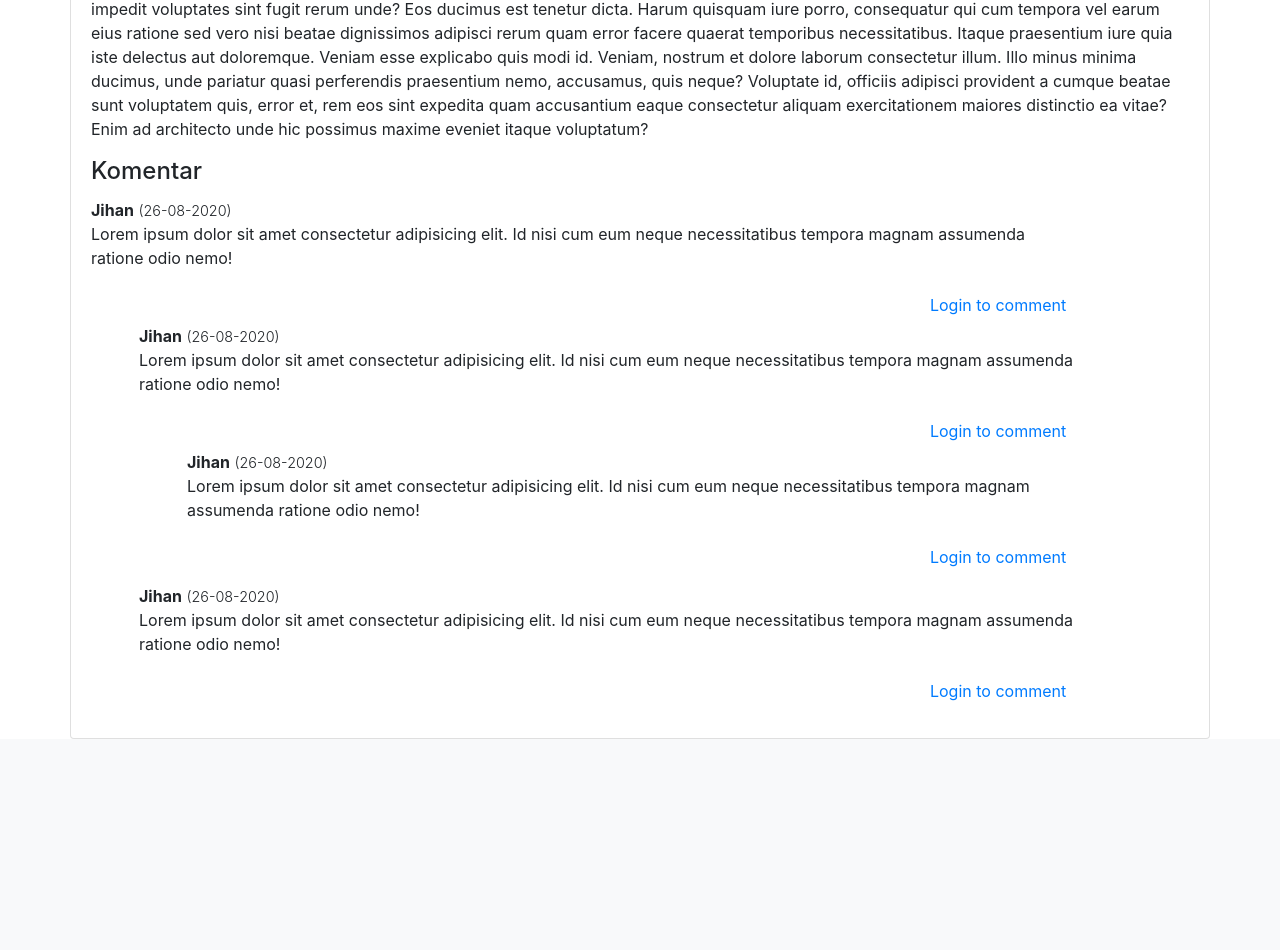
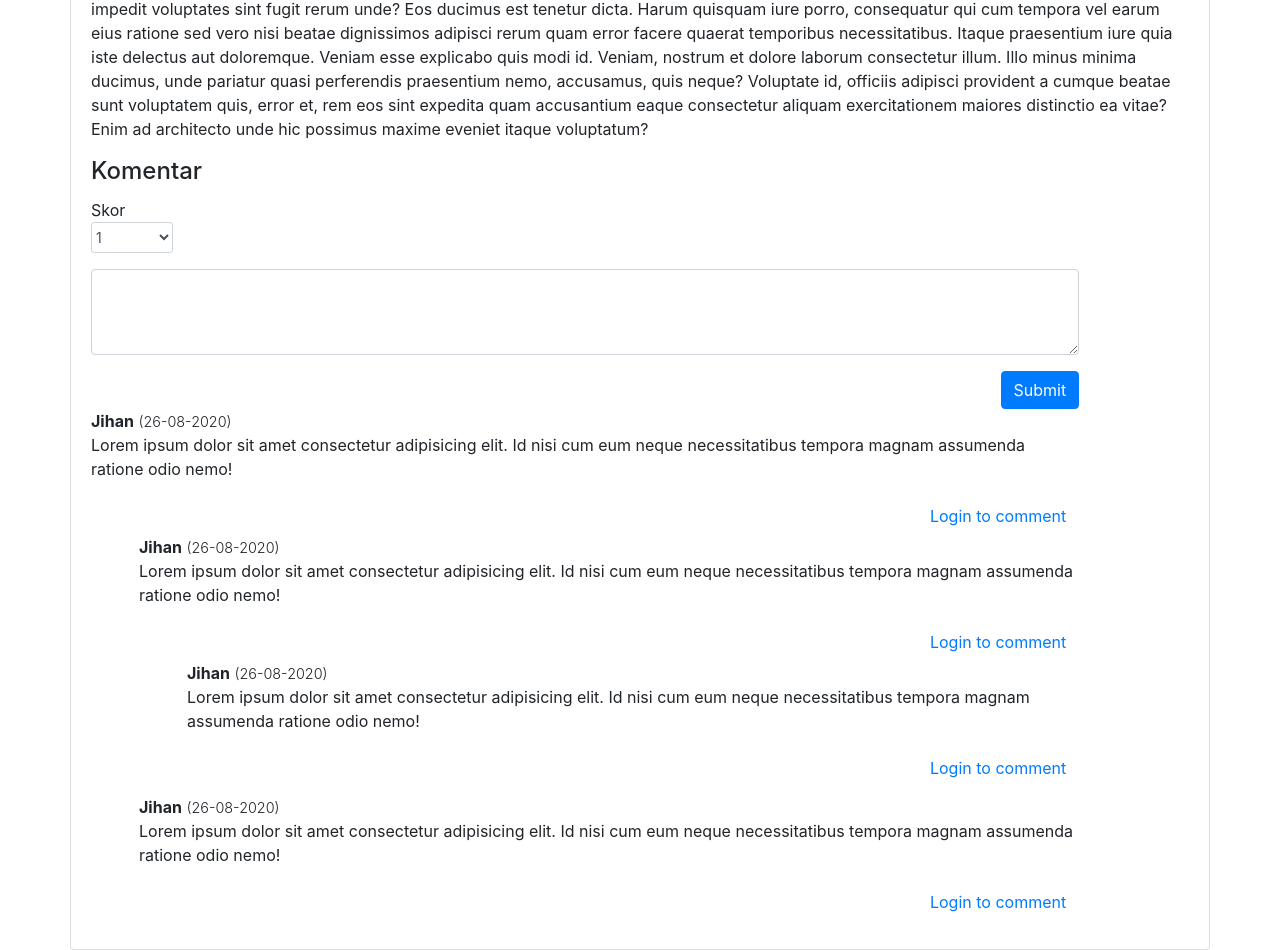
Before and after one commit to ristiriantoadi/django-bagi-cerita, a Django app: page /stories/1 in a window 1280 px wide. Shown: the part 545-1495 px from the top of the page. Before the commit the page ends 1284 px from the top, so only its background shows below. Run offline with Django 3.2, Linux system fonts and the light colour scheme; some libraries are stand-ins or nearby versions.

Commit message:
ui for the comment box is done

```diff
--- a/static/style.css
+++ b/static/style.css
@@ -39,7 +39,7 @@
     width: 70% !important;
 }
 
-.comment-list{
+.comments{
     width: 90%;
 }
 
@@ -55,3 +55,16 @@
 .comment .date{
     font-size: 0.9em;
 }
+
+.comment .form-skor{
+    display: flex;
+    align-items: center;
+}
+
+.form-skor .item {
+    margin-bottom: 0;
+}
+
+.comment-box .container-button-submit{
+    text-align: right;
+}
--- a/templates/story/story.html
+++ b/templates/story/story.html
@@ -1,8 +1,6 @@
 {% extends 'base.html' %}
 {% block content %}
     {% include 'navbar.html' %}
-    <!-- <h1>This is individual story page</h1>
-    <p>Id: {{id}}</p> -->
     <div class="container">
         <div class="row mt-5">
             <div class="card" style="width: 100%">
@@ -22,9 +20,64 @@
                             <p>Lorem ipsum dolor sit amet, consectetur adipisicing elit. Amet qui eius voluptatem similique voluptatum dolores minus praesentium molestias esse soluta sunt reprehenderit saepe, eveniet assumenda porro harum! Dolor unde laudantium obcaecati, esse ex quidem est veritatis voluptatibus accusamus quia magnam quod minus repellat, mollitia tempore? Consequuntur praesentium beatae, quae nostrum ab eaque quam neque vitae ipsum delectus nisi illum dignissimos repudiandae fuga maxime rem maiores! Aut pariatur placeat iure ab. Atque quam voluptate ratione perferendis, possimus asperiores vero. Nesciunt fugiat iste eveniet nulla. Inventore vel optio nihil eos, vitae hic, quibusdam tenetur qui impedit voluptates sint fugit rerum unde? Eos ducimus est tenetur dicta. Harum quisquam iure porro, consequatur qui cum tempora vel earum eius ratione sed vero nisi beatae dignissimos adipisci rerum quam error facere quaerat temporibus necessitatibus. Itaque praesentium iure quia iste delectus aut doloremque. Veniam esse explicabo quis modi id. Veniam, nostrum et dolore laborum consectetur illum. Illo minus minima ducimus, unde pariatur quasi perferendis praesentium nemo, accusamus, quis neque? Voluptate id, officiis adipisci provident a cumque beatae sunt voluptatem quis, error et, rem eos sint expedita quam accusantium eaque consectetur aliquam exercitationem maiores distinctio ea vitae? Enim ad architecto unde hic possimus maxime eveniet itaque voluptatum?</p>
                         </div>
                     </div>
-                    <div class="comment">
+                    <div class="comments">
                         <h4 class="card-title">Komentar</h4>
-                        <div class="comment-list">
+                        <form class="comment-box">
+                            <div class="form-skor form-group no-gutters">
+                                <label class="item mr-1" for="exampleFormControlSelect1">Skor</label>
+                                <select class="item col-sm-1 form-control  form-control-sm" id="exampleFormControlSelect1">
+                                  <option>1</option>
+                                  <option>2</option>
+                                  <option>3</option>
+                                  <option>4</option>
+                                  <option>5</option>
+                                  <option>6</option>
+                                  <option>7</option>
+                                  <option>8</option>
+                                  <option>9</option>
+                                  <option>10</option>
+                                </select>
+                            </div>
+                            <div class="form-group no-gutters">
+                                <textarea class="form-control" id="exampleFormControlTextarea1" rows="3"></textarea>
+                            </div>
+                            <div class="container-button-submit">
+                                <button type="submit" class="btn btn-primary">Submit</button>
+                            </div>
+                        </form>
+                        <div class="comment mb-2">
+                            <h6 class="user font-weight-bold">Jihan</h6>
+                            <span class="date font-weight-light">(26-08-2020)</span>
+                            <p class="content">Lorem ipsum dolor sit amet consectetur adipisicing elit. Id nisi cum eum neque necessitatibus tempora magnam assumenda ratione odio nemo!</p>
+                            <div class="login-to-comment">
+                                <button type="button" data-bs-toggle="modal" data-bs-target="#loginModal" class="btn btn-link">Login to comment</button>
+                            </div>
+                            <div class="ml-5 comment mb-2">
+                                <h6 class="user font-weight-bold">Jihan</h6>
+                                <span class="date font-weight-light">(26-08-2020)</span>
+                                <p class="content">Lorem ipsum dolor sit amet consectetur adipisicing elit. Id nisi cum eum neque necessitatibus tempora magnam assumenda ratione odio nemo!</p>
+                                <div class="login-to-comment">
+                                    <button type="button" data-bs-toggle="modal" data-bs-target="#loginModal" class="btn btn-link">Login to comment</button>
+                                </div>
+                                <div class="ml-5 comment mb-2">
+                                    <h6 class="user font-weight-bold">Jihan</h6>
+                                    <span class="date font-weight-light">(26-08-2020)</span>
+                                    <p class="content">Lorem ipsum dolor sit amet consectetur adipisicing elit. Id nisi cum eum neque necessitatibus tempora magnam assumenda ratione odio nemo!</p>
+                                    <div class="login-to-comment">
+                                        <button type="button" data-bs-toggle="modal" data-bs-target="#loginModal" class="btn btn-link">Login to comment</button>
+                                    </div>
+                                </div>
+                            </div>
+                            <div class="ml-5 comment mb-2">
+                                <h6 class="user font-weight-bold">Jihan</h6>
+                                <span class="date font-weight-light">(26-08-2020)</span>
+                                <p class="content">Lorem ipsum dolor sit amet consectetur adipisicing elit. Id nisi cum eum neque necessitatibus tempora magnam assumenda ratione odio nemo!</p>
+                                <div class="login-to-comment">
+                                    <button type="button" data-bs-toggle="modal" data-bs-target="#loginModal" class="btn btn-link">Login to comment</button>
+                                </div>
+                            </div>
+                        </div>
+                        <!-- <div class="comment-list">
                             <div class="comment mb-2">
                                 <h6 class="user font-weight-bold">Jihan</h6>
                                 <span class="date font-weight-light">(26-08-2020)</span>
@@ -57,7 +110,7 @@
                                     </div>
                                 </div>
                             </div>
-                        </div>
+                        </div> -->
                     </div>
                 </div>
             </div>
```
